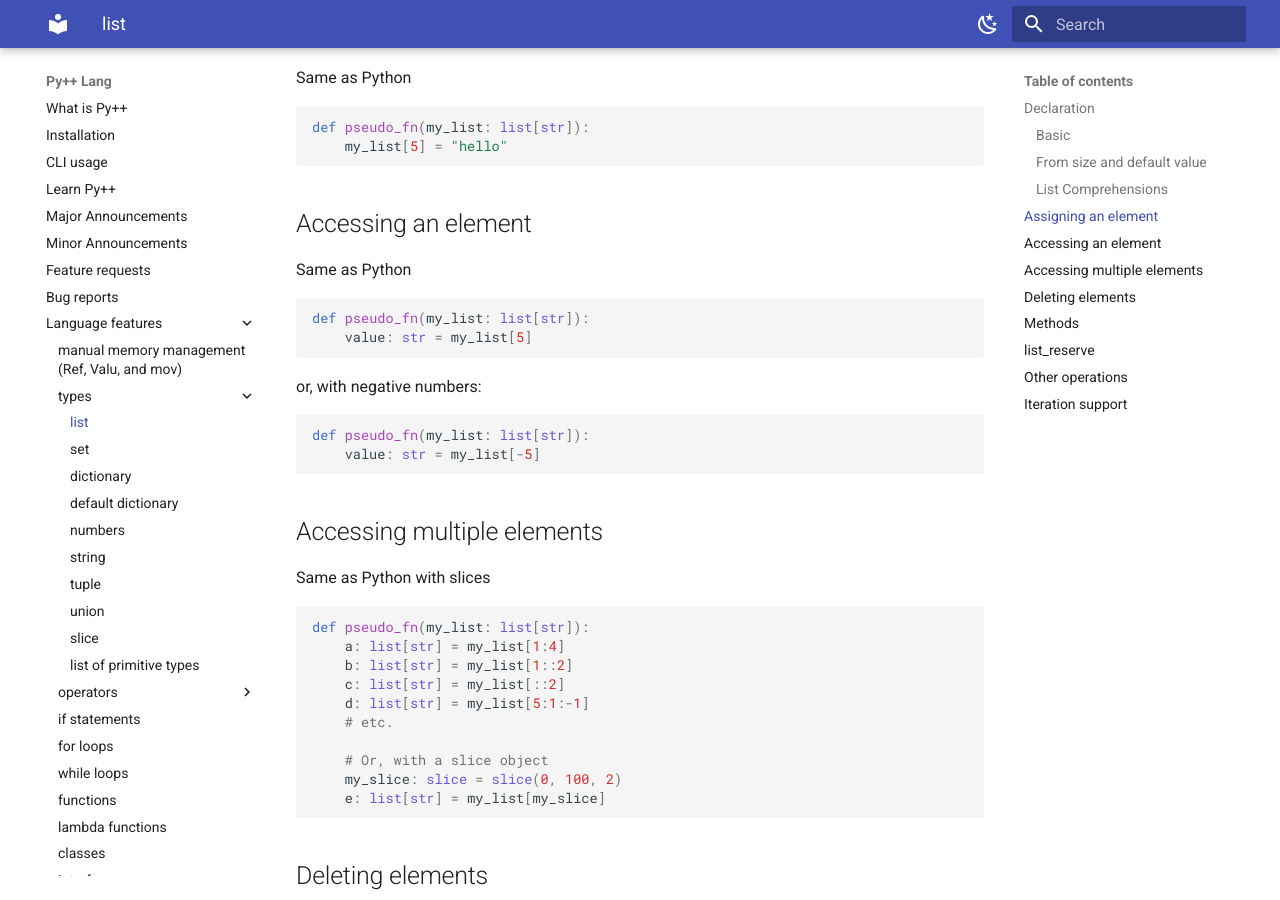
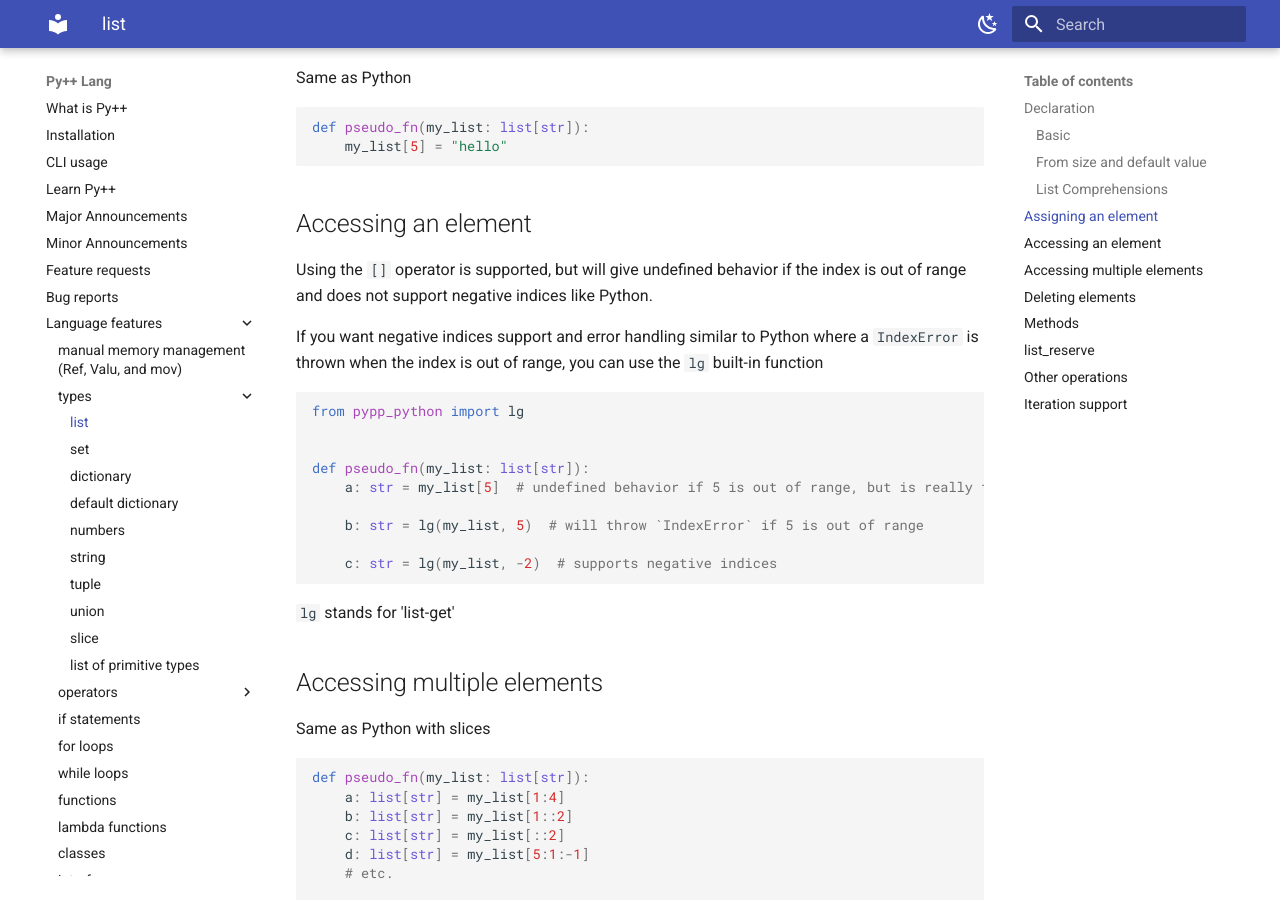
Before and after one commit to curtispuetz/pypp-docs, an MkDocs documentation site: the page built from docs/lang_features/types/list.md, in a window 1280 px wide and 900 px high, scrolled down 1888 px. Built offline with MkDocs 1.6.1 and Material for MkDocs 9.7.7, drawn with Linux system fonts in a browser that asks for light colours.

Commit message:
update docs for `lg`

````diff
--- a/docs/lang_features/types/list.md
+++ b/docs/lang_features/types/list.md
@@ -94,18 +94,24 @@ def pseudo_fn(my_list: list[str]):
 
 ## Accessing an element
 
-Same as Python
+Using the `[]` operator is supported, but will give undefined behavior if the index is out of range and does not support negative indices like Python.
+
+If you want negative indices support and error handling similar to Python where a `IndexError` is thrown when the index is out of range, you can use the `lg` built-in function
+
+
 ```python
+from pypp_python import lg
+
+
 def pseudo_fn(my_list: list[str]):
-    value: str = my_list[5]
+    a: str = my_list[5]  # undefined behavior if 5 is out of range, but is really fast
+
+    b: str = lg(my_list, 5)  # will throw `IndexError` if 5 is out of range
+
+    c: str = lg(my_list, -2)  # supports negative indices
 ```
 
-or, with negative numbers:
-
-```python
-def pseudo_fn(my_list: list[str]):
-    value: str = my_list[-5]
-```
+`lg` stands for 'list-get'
 
 ## Accessing multiple elements
 
````
Also changed, not shown: docs/lang_features/types/dict.md (+5 -3 lines).
